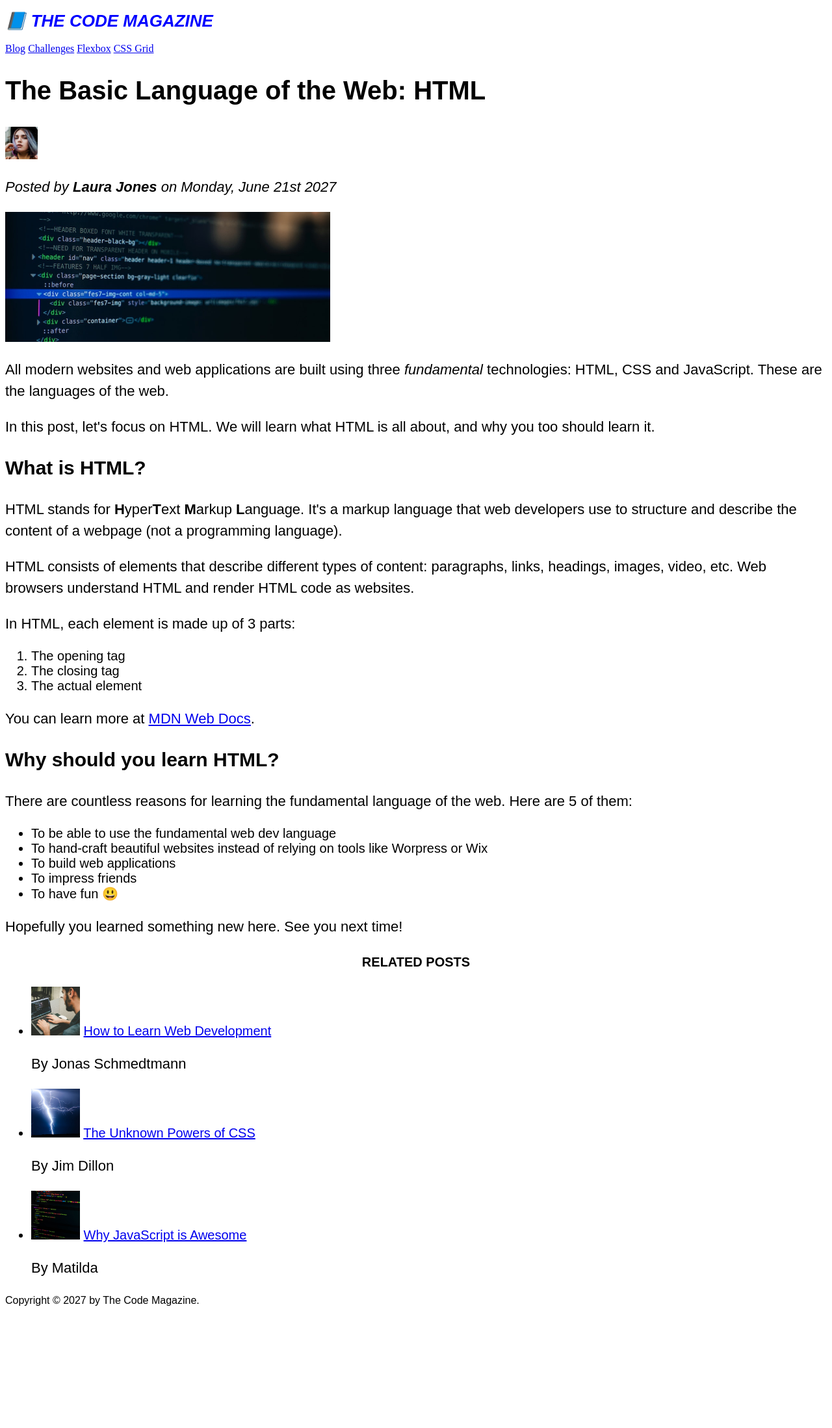
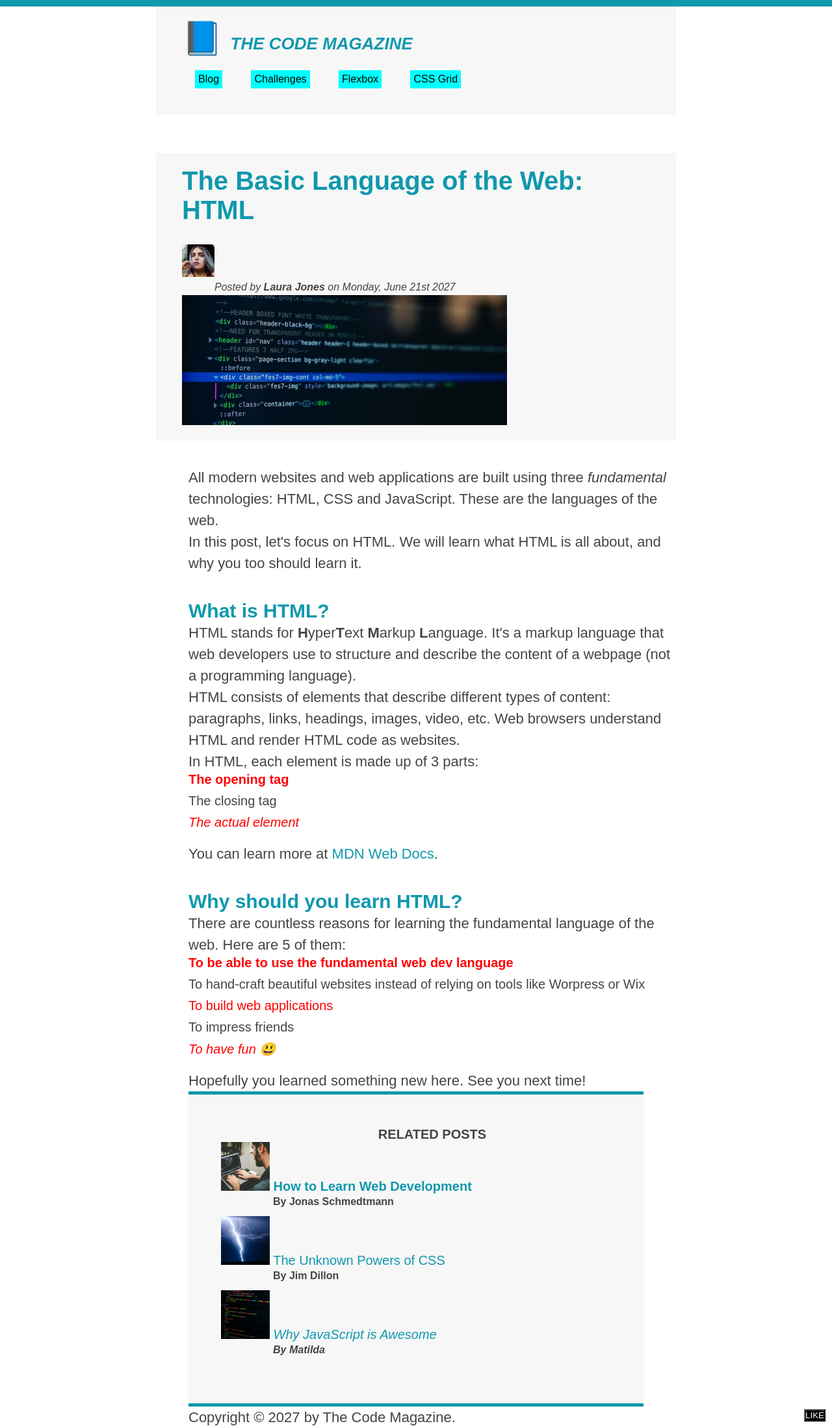
Before and after one commit to PortinhoPortinho/html-css, a plain HTML site: page index.html in a window 1280 px wide. Shown: the whole page at 65% size. Before the commit the page ends 2029 px from the top, so only its background shows below. Drawn offline with Linux system fonts and the light colour scheme.

Commit message:
Add files from class and Chalenge:1-3

```diff
--- a/index.html
+++ b/index.html
@@ -1,4 +1,4 @@
-<!DOCTYPE html>
+<!doctype html>
 <html lang="en">
   <head>
     <meta charset="UTF-8" />
@@ -15,11 +15,11 @@
     <h5>The Basic Language of the Web: HTML</h5>
     <h6>The Basic Language of the Web: HTML</h6>
     -->
-
-    <header>
+    <div class="container">
+      <header class="main-header">
         <h1>📘 The Code Magazine</h1>
 
-      <nav>
+        <nav class="main-nav">
           <a href="blog.html">Blog</a>
           <a href="#">Challenges</a>
           <a href="#">Flexbox</a>
@@ -28,7 +28,7 @@
       </header>
 
       <article>
-      <header>
+        <header class="post-header">
           <h2>The Basic Language of the Web: HTML</h2>
 
           <img
@@ -38,14 +38,18 @@
             width="50"
           />
 
-        <p>Posted by <strong>Laura Jones</strong> on Monday, June 21st 2027</p>
+          <p id="author">
+            Posted by <strong>Laura Jones</strong> on Monday, June 21st 2027
+          </p>
 
           <img
             src="img/post-img.jpg"
             alt="HTML code on a screen"
             width="500"
             height="200"
+            class="post-image"
           />
+          <button class="relative-button">LIKE</button>
         </header>
 
         <p>
@@ -56,8 +60,8 @@
         </p>
 
         <p>
-        In this post, let's focus on HTML. We will learn what HTML is all about,
-        and why you too should learn it.
+          In this post, let's focus on HTML. We will learn what HTML is all
+          about, and why you too should learn it.
         </p>
 
         <h3>What is HTML?</h3>
@@ -69,13 +73,13 @@
         </p>
         <p>
           HTML consists of elements that describe different types of content:
-        paragraphs, links, headings, images, video, etc. Web browsers understand
-        HTML and render HTML code as websites.
+          paragraphs, links, headings, images, video, etc. Web browsers
+          understand HTML and render HTML code as websites.
         </p>
         <p>In HTML, each element is made up of 3 parts:</p>
 
         <ol>
-        <li>The opening tag</li>
+          <li class="first-li">The opening tag</li>
           <li>The closing tag</li>
           <li>The actual element</li>
         </ol>
@@ -92,12 +96,14 @@
         <h3>Why should you learn HTML?</h3>
 
         <p>
-        There are countless reasons for learning the fundamental language of the
-        web. Here are 5 of them:
+          There are countless reasons for learning the fundamental language of
+          the web. Here are 5 of them:
         </p>
 
         <ul>
-        <li>To be able to use the fundamental web dev language</li>
+          <li class="first-li">
+            To be able to use the fundamental web dev language
+          </li>
           <li>
             To hand-craft beautiful websites instead of relying on tools like
             Worpress or Wix
@@ -113,7 +119,7 @@
       <aside>
         <h4>Related posts</h4>
 
-      <ul>
+        <ul class="related-posts">
           <li>
             <img
               src="img/related-1.jpg"
@@ -122,12 +128,17 @@
               width="75"
             />
             <a href="#">How to Learn Web Development</a>
-          <p>By Jonas Schmedtmann</p>
+            <p class="related-author">By Jonas Schmedtmann</p>
           </li>
           <li>
-          <img src="img/related-2.jpg" alt="Lightning" width="75" heigth="75" />
+            <img
+              src="img/related-2.jpg"
+              alt="Lightning"
+              width="75"
+              heigth="75"
+            />
             <a href="#">The Unknown Powers of CSS</a>
-          <p>By Jim Dillon</p>
+            <p class="related-author">By Jim Dillon</p>
           </li>
           <li>
             <img
@@ -137,13 +148,14 @@
               height="75"
             />
             <a href="#">Why JavaScript is Awesome</a>
-          <p>By Matilda</p>
+            <p class="related-author">By Matilda</p>
           </li>
         </ul>
       </aside>
 
-    <footer>
+      <footer id="copyright">
         <p>Copyright &copy; 2027 by The Code Magazine.</p>
       </footer>
+    </div>
   </body>
 </html>
--- a/style.css
+++ b/style.css
@@ -1,14 +1,78 @@
+* {
+  margin: 0px;
+  padding: 0px;
+}
+
+ul,
+ol {
+  margin-left: 50px;
+  margin-bottom: 20px;
+}
+
 h1,
 h2,
 h3,
 h4,
 p,
+ul,
+ol,
 li {
   font-family: sans-serif;
+  color: #444;
+}
+
+h3,
+h4,
+p {
+  margin-left: 50px;
+}
+body {
+  color: #444;
+
+  font-family: sans-serif;
+
+  border-top: 10px solid #1098ad;
+  position: relative;
+}
+.main-header {
+  background-color: #f7f7f7;
+  /*
+  padding-top:20px;
+  padding-left: 40px;
+  padding-right: 40px;
+  */
+  padding: 20px 40px;
+  margin-bottom: 60px;
+}
+.post-header {
+  background-color: #f7f7f7;
+
+  padding: 20px 40px;
+
+  margin-bottom: 40px;
+
+  /*
+  posso usar border-top e border-bottom, mas sómente a borda normal já é bem bonita
+  */
+}
+aside {
+  background-color: #f7f7f7;
+  border-top: 5px solid #1098ad;
+  border-bottom: 5px solid #1098ad;
+  padding-top: 50px;
+  padding-bottom: 50px;
+  margin-left: 50px;
+  margin-right: 50px;
+  width: 1450px 100%;
+}
+
+h1,
+h2,
+h3 {
+  color: #1098ad;
 }
 
 h1 {
-  color: blue;
   font-size: 26px;
   text-transform: uppercase;
   font-style: italic;
@@ -16,10 +80,12 @@
 
 h2 {
   font-size: 40px;
+  margin-bottom: 30px;
 }
 
 h3 {
   font-size: 30px;
+  margin-top: 40px;
 }
 
 h4 {
@@ -35,13 +101,106 @@
 }
 
 li {
+  list-style: none;
   font-size: 20px;
+  margin-bottom: 10px;
 }
 
-footer p {
+/*id use in css*/
+#author {
+  font-style: italic;
   font-size: 16px;
 }
 
-article header p {
+#copyright {
+  font-size: 16px;
+}
+
+/*selecting class*/
+.related-author {
+  font-size: 16px;
+  font-weight: bold;
+  padding-left: 30px;
+}
+.related-posts {
+  list-style: none;
+}
+.main-header {
+  background-color: #f7f7f7;
+}
+
+aside {
+  background-color: #f7f7f7;
+  border-top: 5px closed #1098ad;
+  /*posso usar border-top e border-bottom, mas sómente a borda normal já é bem bonita*/
+}
+
+li:first-child {
+  font-weight: bold;
+}
+
+li:last-child {
   font-style: italic;
 }
+
+li:nth-child(odd) {
+  color: red;
+}
+
+article p:first-child {
+  color: red;
+}
+
+a:link {
+  color: #1098ad;
+  text-decoration: none;
+}
+
+a:visited {
+  color: #1098ad;
+}
+
+a:hover {
+  color: orangered;
+  font-weight: bold;
+  text-decoration: underline orangered;
+}
+a:active {
+  background-color: black;
+  font-style: italic;
+}
+.post-image {
+  height: auto;
+}
+
+.container {
+  width: 800px;
+  margin: auto;
+  margin: 0 auto;
+}
+
+nav a:link {
+  display: inline-block;
+  margin-top: 10 px;
+  background-color: aqua;
+  color: black;
+  margin: 20px;
+  padding: 5px;
+  margin-right: 20px;
+}
+.relative-button {
+  position: absolute;
+
+  bottom: 10px;
+  right: 10px;
+
+  background-color: black;
+
+  color: white;
+}
+
+h1::first-letter {
+  font-style: normal;
+  font-size: 50px;
+  margin-right: 5px;
+}
--- /dev/null
+++ b/stylechallenge.css
@@ -0,0 +1,11 @@
+#tittle {
+  text-align: center;
+  text-transform: uppercase;
+}
+body {
+  border: 5px solid;
+}
+
+.price {
+  font-style: italic;
+}
--- /dev/null
+++ b/stylechallenge2.css
@@ -0,0 +1,87 @@
+* {
+  margin: 0px;
+  padding: 0px;
+}
+
+body {
+  font-family: sans-serif;
+  line-height: 1.4;
+}
+
+/* PRODUCT */
+.product {
+  border: 4px solid black;
+  margin-top: 10px;
+}
+
+.product-title {
+  text-align: center;
+  font-size: 22px;
+  text-transform: uppercase;
+  background-color: #f7f7f7;
+  margin-top: 10px;
+}
+
+/* PRODUCT INFORMATION */
+.price {
+  font-size: 24px;
+}
+
+.shipping {
+  font-size: 12px;
+  text-transform: uppercase;
+  font-weight: bold;
+  color: #777;
+  margin-top: 10px;
+}
+
+.more-info:link,
+.more-info:visited {
+  color: black;
+  margin-top: 10px;
+}
+
+.more-info:hover,
+.more-info:active {
+  text-decoration: none;
+
+  margin-top: 10px;
+}
+
+/* PRODUCT DETAILS */
+.details-title {
+  text-transform: uppercase;
+  font-size: 16px;
+  margin-top: 20px;
+}
+
+.details-list {
+  list-style: square;
+  margin-left: 20px;
+  padding: 0px;
+  margin-top: auto;
+}
+
+/* BUTTON */
+.add-cart {
+  background-color: #000;
+  border: 5px solid #000;
+  color: #fff;
+  font-size: 20px;
+  text-transform: uppercase;
+  cursor: pointer;
+  width: 820px;
+  margin: 0px;
+}
+
+.add-cart:hover {
+  margin: 0px;
+  width: 820px;
+  color: #000;
+  border: 5px solid #000;
+  background-color: #fff;
+}
+.container {
+  width: 825px;
+  margin: auto;
+}
--- /dev/null
+++ b/stylechallenge3.css
@@ -0,0 +1,118 @@
+* {
+  margin: 0;
+  padding: 0;
+}
+
+body {
+  font-family: sans-serif;
+  line-height: 1.4;
+}
+
+/* PRODUCT */
+.product {
+  position: relative;
+  border: 4px solid black;
+  width: 825px;
+  margin: 50px auto;
+}
+
+.product-title {
+  text-align: center;
+  font-size: 22px;
+  text-transform: uppercase;
+  background-color: #f7f7f7;
+  padding: 15px;
+}
+
+/* PRODUCT INFORMATION */
+.price {
+  font-size: 24px;
+}
+
+.shipping {
+  font-size: 12px;
+  text-transform: uppercase;
+  font-weight: bold;
+  color: #777;
+  margin-bottom: 20px;
+}
+
+.more-info:link,
+.more-info:visited {
+  color: black;
+}
+
+.more-info:hover,
+.more-info:active {
+  text-decoration: none;
+}
+
+/* PRODUCT DETAILS */
+.details-title {
+  text-transform: uppercase;
+  font-size: 16px;
+  margin-bottom: 15px;
+  margin-top: 30px;
+}
+
+.details-list {
+  list-style: square;
+  margin-left: 20px;
+}
+
+.details-list li {
+  margin-bottom: 10px;
+}
+
+/* BUTTON */
+.add-cart {
+  background-color: #000;
+  border: none;
+  color: #fff;
+  font-size: 20px;
+  text-transform: uppercase;
+  cursor: pointer;
+  padding: 15px;
+  width: 100%;
+  border-top: 4px solid black;
+}
+
+.add-cart:hover {
+  color: #000;
+  background-color: #fff;
+}
+
+.color {
+  background-color: #000;
+  height: 22px;
+  width: 22px;
+  display: inline-block;
+  margin-right: 10px;
+}
+
+.blue-square {
+  background-color: #2f6ee2;
+}
+.red-square {
+  background-color: #ec2f2f;
+}
+.yellow-square {
+  background-color: #f0bf1e;
+}
+.green-square {
+  background-color: #90cc20;
+}
+.brown-square {
+  background-color: #885214;
+}
+
+.sale {
+  color: #f9f9f9;
+  background-color: red;
+  text-transform: uppercase;
+  font-weight: bold;
+  padding: 7px 15px;
+  position: absolute;
+  top: -17px;
+  left: -38px;
+}
```
Also changed, not shown: challenge.html (added, +36 -0 lines), challenge2.html (added, +42 -0 lines), challenge3.html (added, +49 -0 lines). Lines whose indentation alone changed are shown as unchanged.
